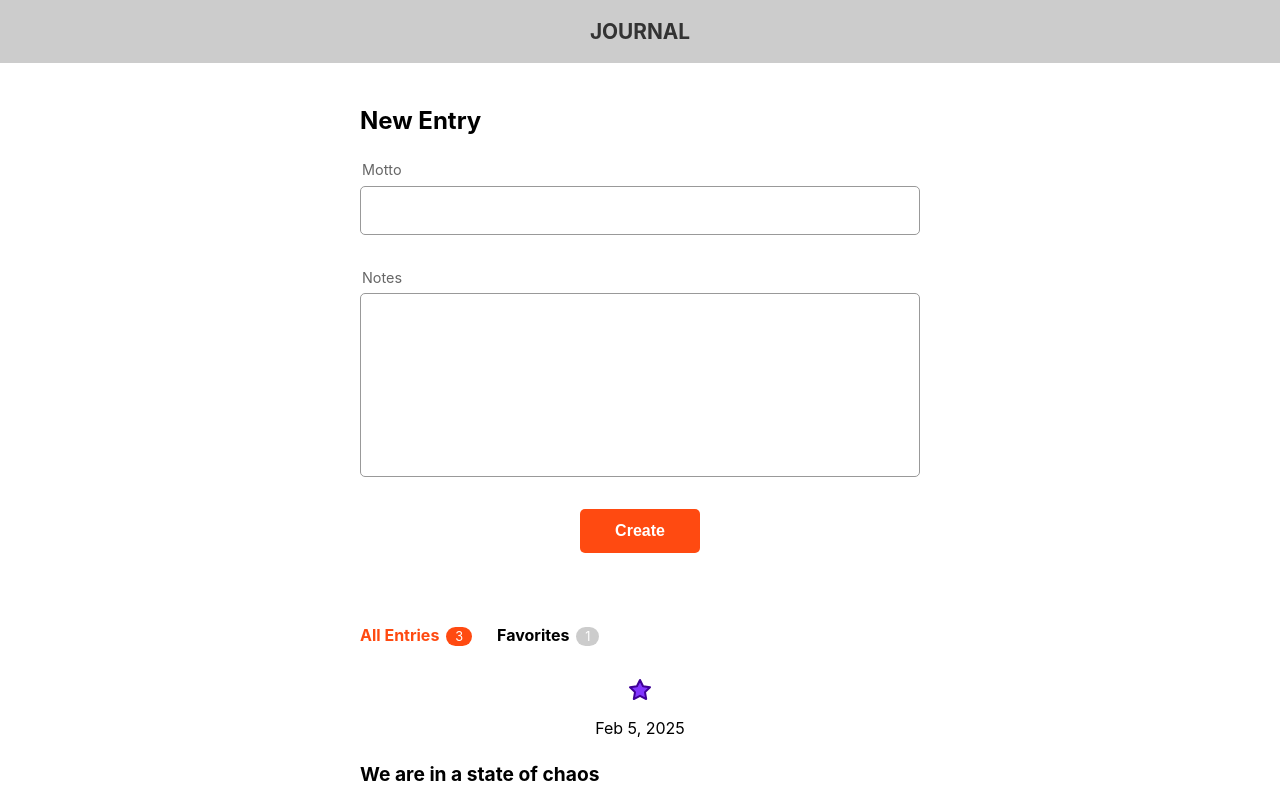
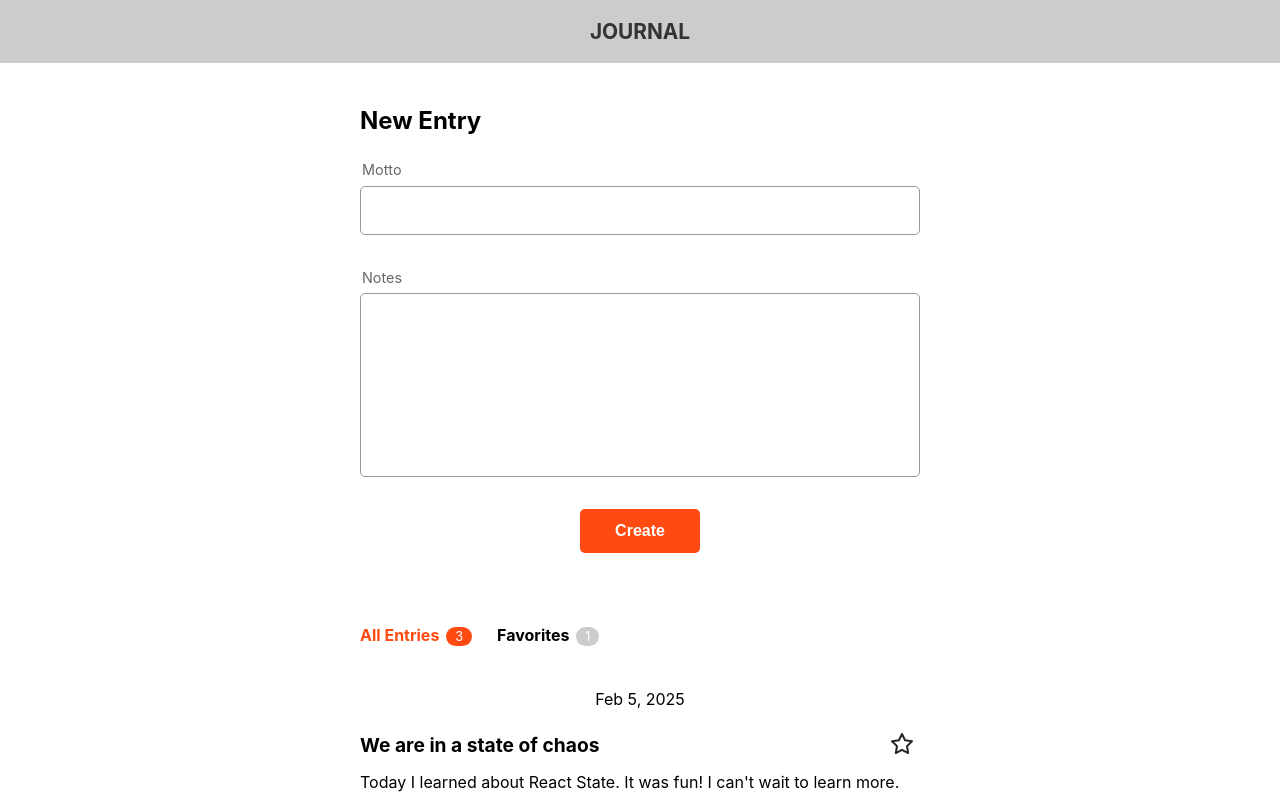
Before and after one commit to henriquepalazzo/journal-app-js, a React (Vite) app: page / in a window 1280 px wide. Shown: the top 800 px of the page. Built offline with nearby package versions, Linux system fonts and the light colour scheme.

Commit message:
Add logic to handle the FavoriteButton click.

```diff
--- a/src/App.jsx
+++ b/src/App.jsx
@@ -21,6 +21,15 @@ function App() {
     ]);
   }
 
+  function handleToggleFavorite(id) {
+    setEntries(
+      entries.map((entry) => {
+        if (entry.id === id) entry.isFavorite = !entry.isFavorite;
+        return entry;
+      })
+    );
+  }
+
   return (
     <>
       <Header>
@@ -29,7 +38,7 @@ function App() {
       <main>
         <EntryForm onAddEntry={handleAddEntry} />
         <TabBar />
-        <Entries entries={entries} />
+        <Entries entries={entries} onToggleFavorite={handleToggleFavorite} />
       </main>
       <Footer />
     </>
--- a/src/Components/Entries/Entries.jsx
+++ b/src/Components/Entries/Entries.jsx
@@ -3,12 +3,17 @@ import Entry from "../Entry/Entry";
 import { Fragment } from "react";
 import "./Entries.css";
 
-export default function Entries({ entries }) {
+export default function Entries({ entries, onToggleFavorite }) {
   return (
     <>
       {entries.map((entry, index) => (
         <Fragment key={entry.id}>
-          <Entry entry={entry} />
+          <Entry
+            entry={entry}
+            onToggleFavorite={onToggleFavorite}
+            id={entry.id}
+            isFavorite={entry.isFavorite}
+          />
           {index !== entries.length - 1 && <Divider />}
         </Fragment>
       ))}
--- a/src/Components/Entry/Entry.jsx
+++ b/src/Components/Entry/Entry.jsx
@@ -1,12 +1,23 @@
 import "./Entry.css";
 import FavoriteButton from "../FavoriteButton/FavoriteButton";
 
-export default function Entry({ entry: { date, motto, notes } }) {
+export default function Entry({
+  entry: { date, motto, notes },
+  onToggleFavorite,
+  isFavorite,
+  id,
+}) {
   return (
     <section className="entry">
-      <FavoriteButton />
       <div className="date">{date}</div>
-      <h2>{motto}</h2>
+      <div className="entry__motto-container">
+        <h2>{motto}</h2>
+        <FavoriteButton
+          onToggleFavorite={onToggleFavorite}
+          isFavorite={isFavorite}
+          id={id}
+        />
+      </div>
       <p>{notes}</p>
     </section>
   );
--- a/src/Components/FavoriteButton/FavoriteButton.jsx
+++ b/src/Components/FavoriteButton/FavoriteButton.jsx
@@ -2,10 +2,10 @@ import "./FavoriteButton.css";
 import StarFilled from "./star-filled.svg?react";
 import Star from "./star.svg?react";
 
-export default function FavoriteButton() {
+export default function FavoriteButton({ onToggleFavorite, isFavorite, id }) {
   return (
-    <button className="favorite-button">
-      <StarFilled />
+    <button className="favorite-button" onClick={() => onToggleFavorite(id)}>
+      {isFavorite ? <StarFilled /> : <Star />}
     </button>
   );
 }
```
